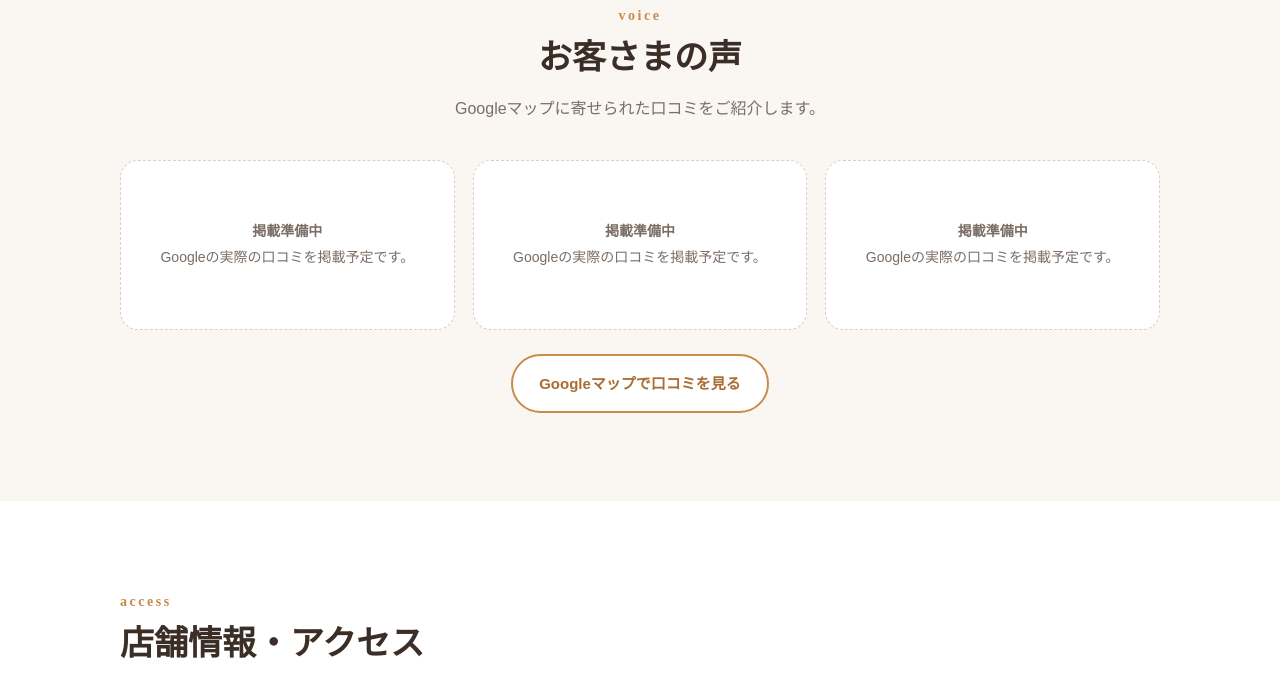
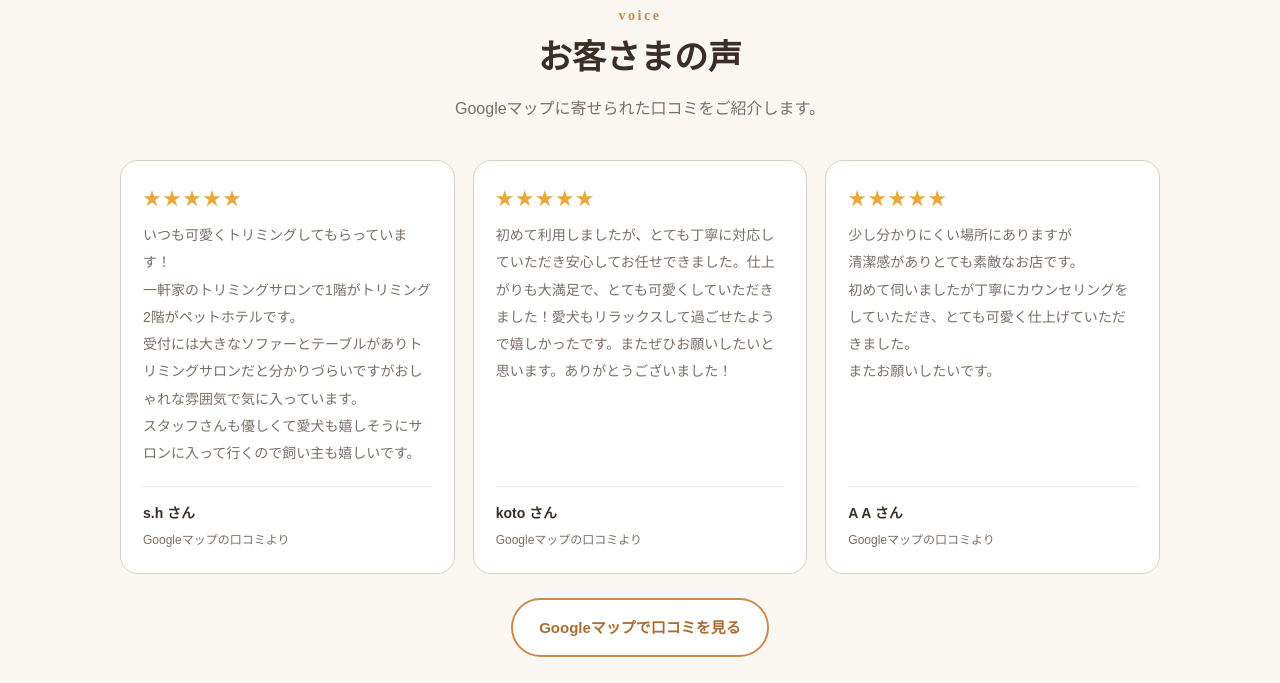
Before and after one commit to matsu609/biscuit-hp, a plain HTML site: page index.html in a window 1280 px wide. Shown: the part 7894-8577 px from the top of the page. Drawn offline with Linux system fonts and the light colour scheme; a web font is replaced by a local one.

Commit message:
Publish three customer reviews supplied by site owner

```diff
--- a/index.html
+++ b/index.html
@@ -224,6 +224,11 @@ a:focus-visible,button:focus-visible{outline:3px solid var(--accent-d);outline-o
 .skip{position:absolute;left:8px;top:-100px;background:white;padding:12px;z-index:100}.skip:focus{top:8px}
 @media(max-width:600px){.ptable th,.ptable td{padding:11px 7px;font-size:12px}.ptable th:first-child{width:44%}.room .body{padding:16px 12px}.room .p{font-size:22px}.access dl{grid-template-columns:85px 1fr}.foot table{table-layout:fixed;width:100%;overflow-wrap:anywhere}.foot td:first-child{width:95px;white-space:normal}.sticky a{font-size:14px}.info div{padding:14px 12px}.hotel-info td{font-size:13px}}
 @media(prefers-reduced-motion:reduce){html{scroll-behavior:auto}*{transition:none!important}}
+/* Reviews quoted from screenshots supplied by the site owner. */
+.review{text-align:left;justify-content:flex-start;border-style:solid}
+.review blockquote{margin:0;line-height:1.95;flex:1;overflow-wrap:anywhere}
+.review-author{font-weight:700;color:var(--ink);margin-top:18px;padding-top:14px;border-top:1px solid var(--line)}
+.review-author span{display:block;font-weight:400;font-size:12px;color:var(--muted);margin-top:2px}
 </style>
 </head>
 <body>
@@ -413,9 +418,9 @@ a:focus-visible,button:focus-visible{outline:3px solid var(--accent-d);outline-o
   </div>
   <div class="wrap">
     <div class="reviews">
-      <div class="review"><b>掲載準備中</b><p>Googleの実際の口コミを掲載予定です。</p></div>
-      <div class="review"><b>掲載準備中</b><p>Googleの実際の口コミを掲載予定です。</p></div>
-      <div class="review"><b>掲載準備中</b><p>Googleの実際の口コミを掲載予定です。</p></div>
+<article class="review"><div class="stars" aria-label="5点満点中5点">★★★★★</div><blockquote>いつも可愛くトリミングしてもらっています！<br>一軒家のトリミングサロンで1階がトリミング2階がペットホテルです。<br>受付には大きなソファーとテーブルがありトリミングサロンだと分かりづらいですがおしゃれな雰囲気で気に入っています。<br>スタッフさんも優しくて愛犬も嬉しそうにサロンに入って行くので飼い主も嬉しいです。</blockquote><p class="review-author">s.h さん<span>Googleマップの口コミより</span></p></article>
+<article class="review"><div class="stars" aria-label="5点満点中5点">★★★★★</div><blockquote>初めて利用しましたが、とても丁寧に対応していただき安心してお任せできました。仕上がりも大満足で、とても可愛くしていただきました！愛犬もリラックスして過ごせたようで嬉しかったです。またぜひお願いしたいと思います。ありがとうございました！</blockquote><p class="review-author">koto さん<span>Googleマップの口コミより</span></p></article>
+<article class="review"><div class="stars" aria-label="5点満点中5点">★★★★★</div><blockquote>少し分かりにくい場所にありますが<br>清潔感がありとても素敵なお店です。<br>初めて伺いましたが丁寧にカウンセリングをしていただき、とても可愛く仕上げていただきました。<br>またお願いしたいです。</blockquote><p class="review-author">A A さん<span>Googleマップの口コミより</span></p></article>
     </div>
     <div class="review-cta"><a href="https://www.google.com/maps/search/?api=1&amp;query=東京都港区三田2-12-1+ペットサロンビスケット" target="_blank" rel="noopener noreferrer" class="btn btn-outline">Googleマップで口コミを見る</a></div>
   </div>
```
Also changed, not shown: docs/reviews-reference.json (added, +21 -0 lines), 1 other file.
